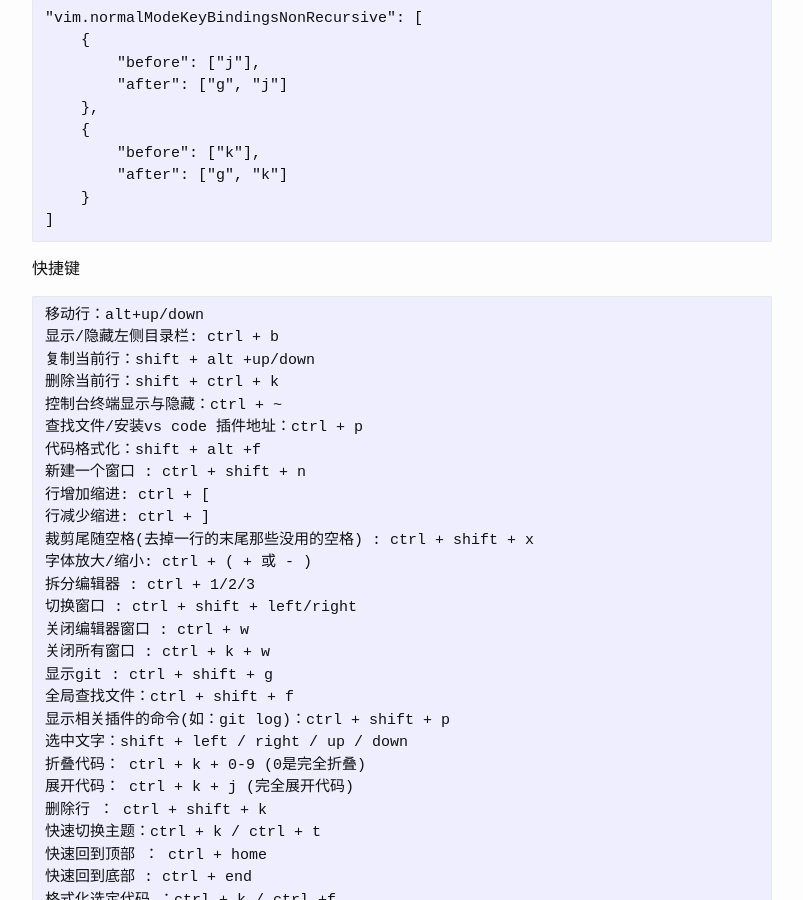
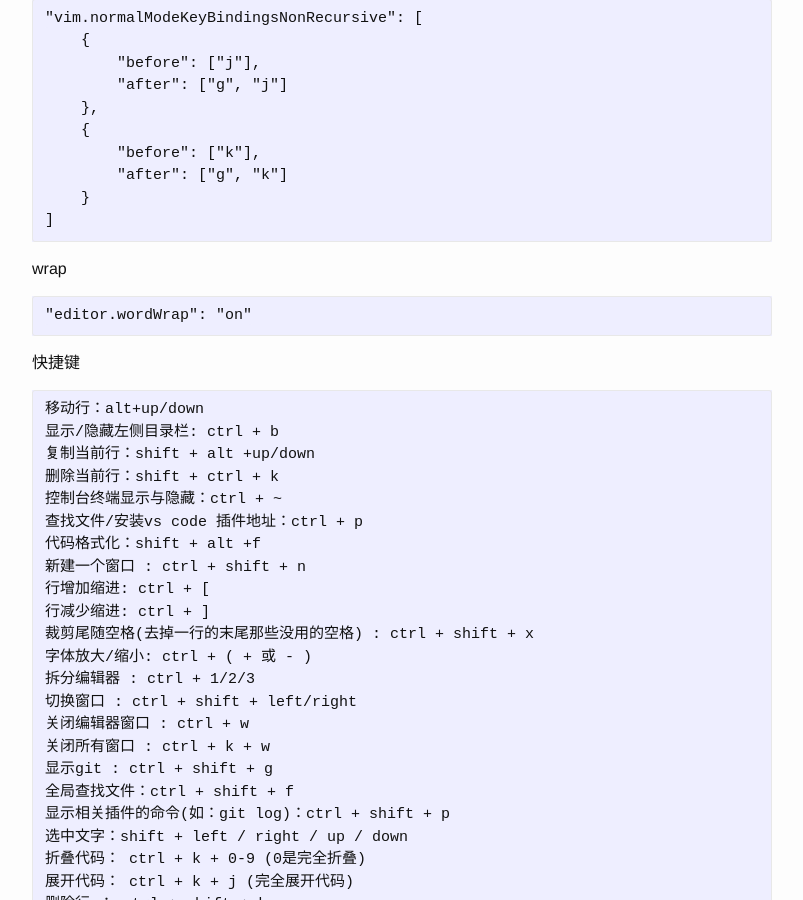
Before and after one commit to josephstalin117/josephstalin117.github.io, a Jekyll site: the page built from _posts/2019-7-29-vscode.markdown, in a window 1280 px wide and 900 px high, scrolled down 470 px. Shown: the whole window, without its empty margins (238-1041 px from the left). Built offline with Jekyll 4.4.1, drawn with Linux system fonts in a browser that asks for light colours.

Commit message:
update vscode content

````diff
--- a/_posts/2019-7-29-vscode.markdown
+++ b/_posts/2019-7-29-vscode.markdown
@@ -28,6 +28,11 @@ vim
         "after": ["g", "k"]
     }
 ]
+```
+
+wrap
+```
+"editor.wordWrap": "on"
 ```
 
 快捷键
````
